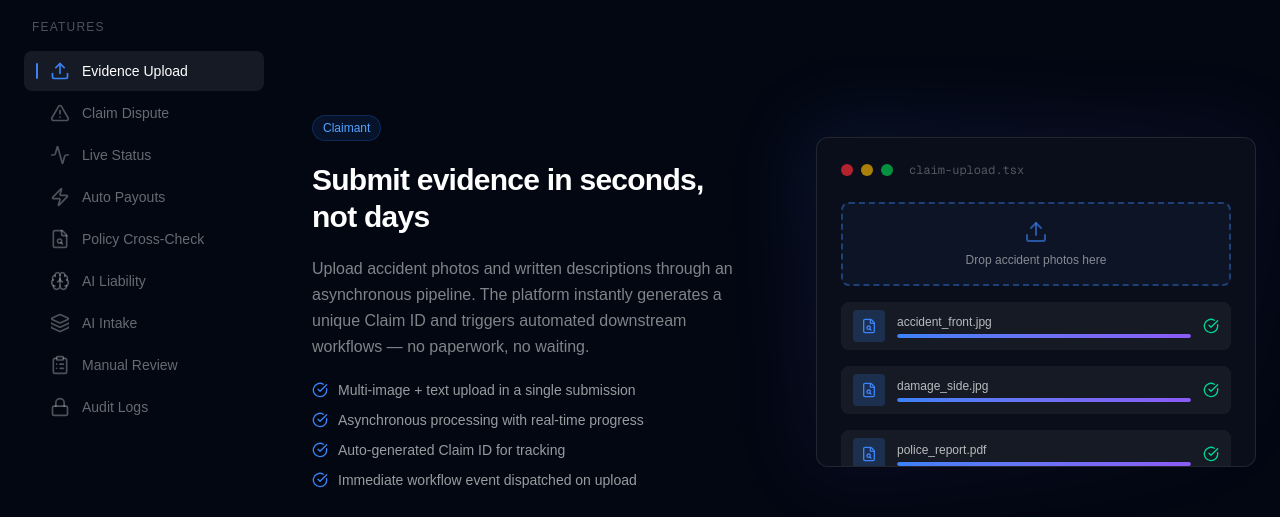
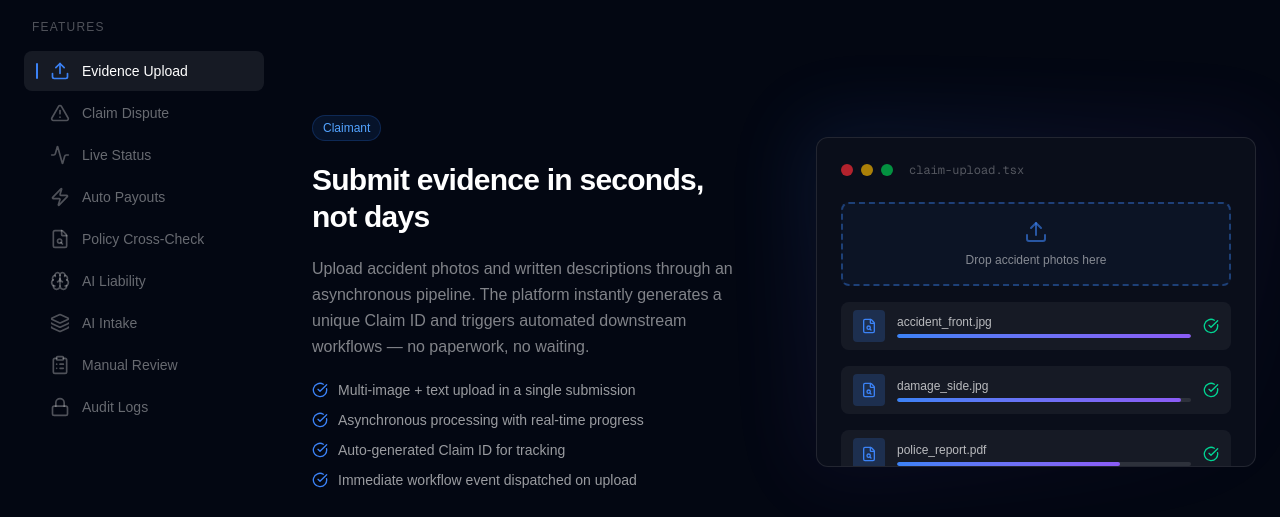
Before and after one commit to ahmadbuilds/AI-Insurance-Adjustor, a Next.js app in the folder src/ui/: page / in a window 1280 px wide. Shown: the part 1680-2197 px from the top of the page. Built offline with nearby package versions, Linux system fonts and the light colour scheme.

Commit message:
fixed animation intervals for ai-liability.json & claim-upload.tsx

```diff
--- a/src/ui/app/page.tsx
+++ b/src/ui/app/page.tsx
@@ -47,7 +47,8 @@ function UploadMockup() {
     return () => clearInterval(interval);
   }, []);
   return (
-    <div className="relative w-full h-full bg-[#0a0e1a] rounded-xl border border-white/10 overflow-hidden p-6 flex flex-col gap-4">
+    // keyed container to re-mount every interval
+    <div key={animationKey} className="relative w-full h-full bg-[#0a0e1a] rounded-xl border border-white/10 overflow-hidden p-6 flex flex-col gap-4">
       <div className="flex items-center gap-2 mb-2">
         <div className="w-3 h-3 rounded-full bg-red-500/70" />
         <div className="w-3 h-3 rounded-full bg-yellow-500/70" />
@@ -69,6 +70,7 @@ function UploadMockup() {
             <div className="text-xs text-white/70 truncate">{f}</div>
             <div className="w-full h-1 bg-white/10 rounded mt-1 overflow-hidden">
               <motion.div
+                key={animationKey}
                 className="h-full bg-linear-to-r from-[#3B82F6] to-[#8B5CF6] rounded"
                 initial={{ width: "0%" }}
                 animate={{ width: "100%" }}
@@ -292,7 +294,8 @@ function AIMockup() {
     return () => clearInterval(interval);
   }, []);
   return (
-    <div className="relative w-full h-full bg-[#0a0e1a] rounded-xl border border-white/10 overflow-hidden p-6 flex flex-col gap-4">
+    // keyed container to force full remount each cycle
+    <div key={animationKey} className="relative w-full h-full bg-[#0a0e1a] rounded-xl border border-white/10 overflow-hidden p-6 flex flex-col gap-4">
       <div className="flex items-center gap-2 mb-2">
         <div className="w-3 h-3 rounded-full bg-red-500/70" />
         <div className="w-3 h-3 rounded-full bg-yellow-500/70" />
@@ -314,6 +317,7 @@ function AIMockup() {
         </div>
         <div className="w-full h-2 bg-white/10 rounded-full overflow-hidden">
           <motion.div
+            key={animationKey}
             className="h-full bg-linear-to-r from-emerald-500 to-emerald-400 rounded-full"
             initial={{ width: "0%" }}
             animate={{ width: "94%" }}
```
